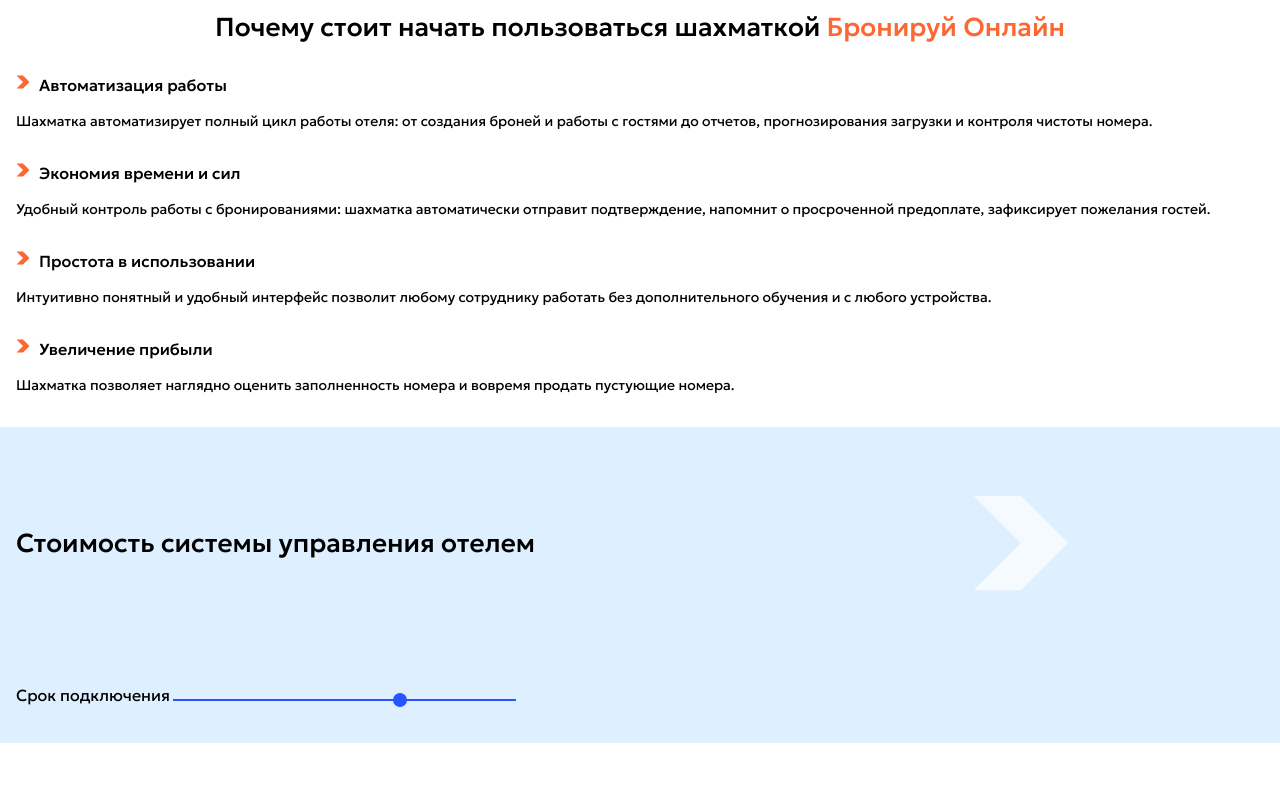
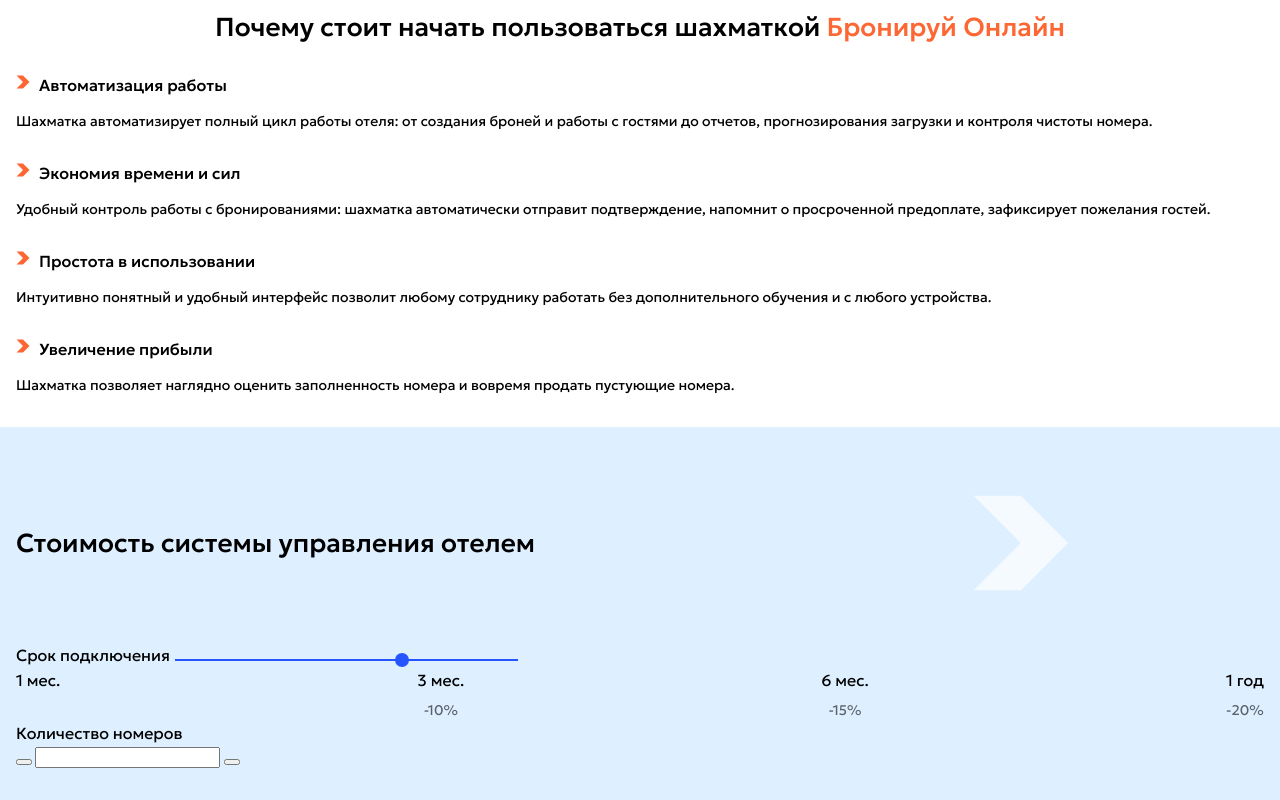
Before and after one commit to EugeneShlyk/BO, a website with bundled scripts: page checkerboard.html in a window 1280 px wide. Shown: the part 3121-3921 px from the top of the page. Before the commit the page ends 3864 px from the top, so only its background shows below. Built offline with nearby package versions, Linux system fonts and the light colour scheme.

Commit message:
вторник утро

```diff
--- a/checkerboard.html
+++ b/checkerboard.html
@@ -263,8 +263,33 @@
                   max="9"
                   step="3"
               >
+              <ol class="price-system__list-months-connection">
+                <li class="price-system__item-months-connection">
+                  <span class="price-system__item-month-connection">1 мес.</span>
+                </li>
+                <li class="price-system__item-months-connection">
+                  <span class="price-system__item-month-connection">3 мес.</span>
+                  <span class="price-system__item-month-connection-discount">-10%</span>
+                </li>
+                <li class="price-system__item-months-connection">
+                  <span class="price-system__item-month-connection">6 мес.</span>
+                  <span class="price-system__item-month-connection-discount">-15%</span>
+                </li>
+                <li class="price-system__item-months-connection">
+                  <span class="price-system__item-month-connection">1 год</span>
+                  <span class="price-system__item-month-connection-discount">-20%</span>
+                </li>
+              </ol>
             </li>
           </ul>
+          <div class="number-rooms">
+            <label class="number-rooms__title price-system-label" for="number-rooms-title">Количество номеров</label>
+            <div class="number-rooms__button-input-box">
+              <button class="number-rooms__button"></button>
+              <input class="number-rooms__input" type="number" id="number-rooms-title">
+              <button class="number-rooms__button"></button>
+            </div>
+          </div>
         </fieldset>
       </form>
     </div>
--- a/style.css
+++ b/style.css
@@ -582,7 +582,7 @@
 }
 
 .price-system__title {
-  margin: 0 0 82px;
+  margin: 0 0 42px;
   padding: 40px 0;
   font-weight: 500;
   font-size: 26px;
@@ -612,8 +612,8 @@
   list-style: none;
 }
 
-.price-system__item {
-  margin: 0 0 2px;
+.price-system__item:not(:last-child) {
+  margin: 0 0 40px;
   padding: 0;
 }
 
@@ -626,6 +626,7 @@
   font-weight: 400;
   font-size: 16px;
   line-height: 28px;
+  margin: 0 0 20px;
 }
 
 /********** Range Input Styles **********/
@@ -636,7 +637,6 @@
   background: transparent;
   cursor: pointer;
   width: 343px;
-  margin: 0;
   padding: 0;
 }
 
@@ -696,3 +696,34 @@
   outline: 3px solid #053a5f;
   outline-offset: 0.125rem;
 }
+
+.price-system__list-months-connection {
+  display: flex;
+  justify-content: space-between;
+  margin: 0;
+  padding: 0;
+  list-style: none;
+}
+
+.price-system__item-months-connection {
+  display: flex;
+  flex-direction: column;
+  align-items: center;
+}
+
+.price-system__item-month-connection {
+  margin: 0 0 10px;
+  padding: 0;
+  font-weight: 400;
+  font-size: 16px;
+  line-height: 22px;
+}
+
+.price-system__item-month-connection-discount {
+  margin: 0;
+  padding: 0;
+  font-weight: 400;
+  font-size: 14px;
+  line-height: 18px;
+  color: rgba(0, 0, 0, 0.6);
+}
```
